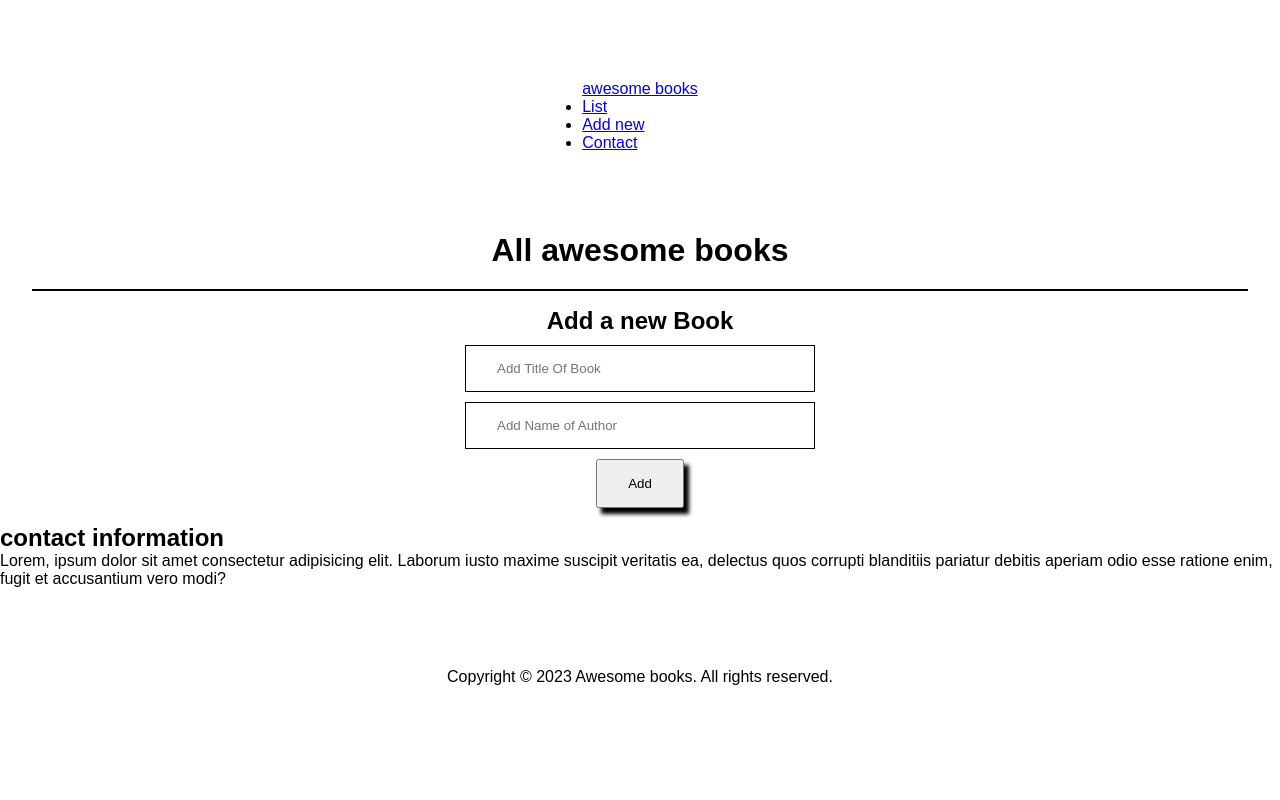
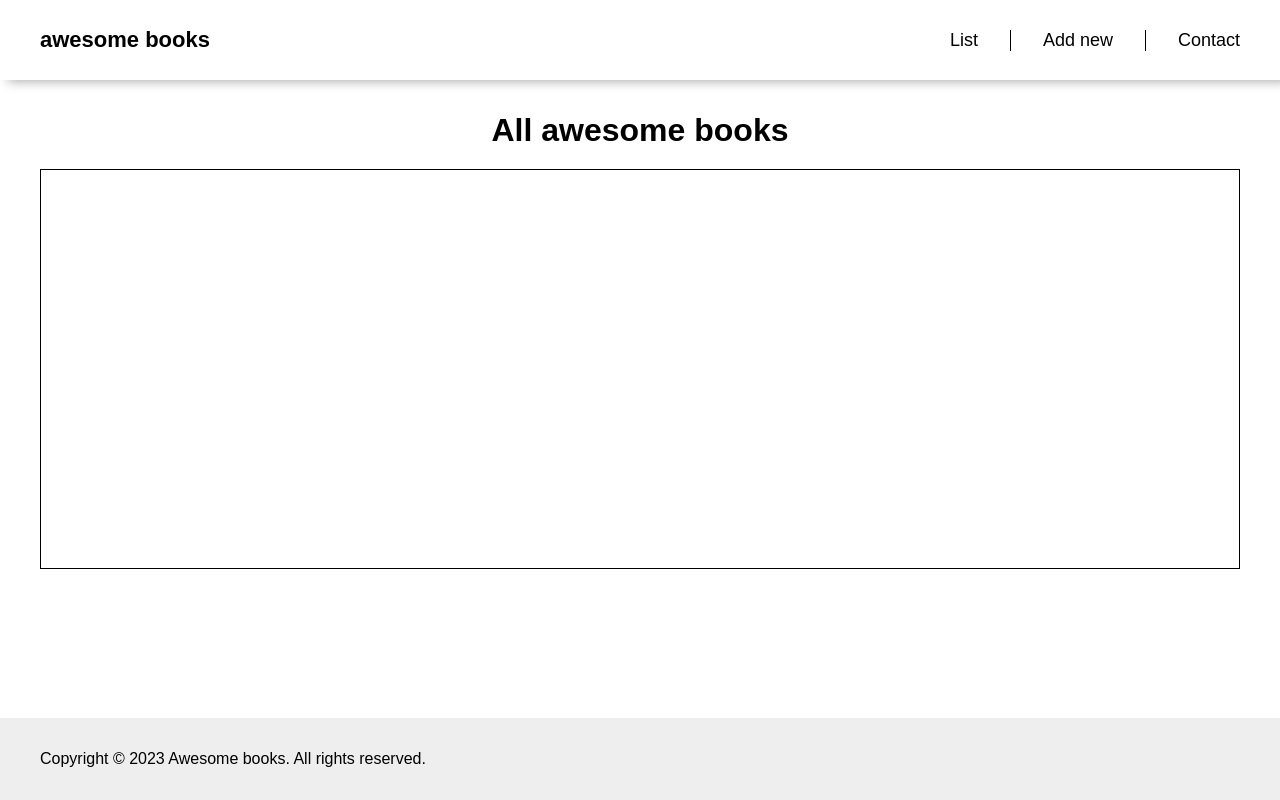
Before and after one commit to ahmidou09/Awesome-books, a website: page index.html in a window 1280 px wide. Drawn offline with Linux system fonts and the light colour scheme.

Commit message:
add style for header and contact and footer and js to display only one of the three content sections

```diff
--- a/index.html
+++ b/index.html
@@ -15,13 +15,13 @@
           </div>
 
           <ul class="nav__list">
-            <li class="nav__item">
+            <li class="nav__item" data-id="booksList">
               <a href="#" class="nav__link">List</a>
             </li>
-            <li class="nav__item">
+            <li class="nav__item" data-id="forms">
               <a href="#" class="nav__link">Add new</a>
             </li>
-            <li class="nav__item">
+            <li class="nav__item" data-id="contacts">
               <a href="#" class="nav__link">Contact</a>
             </li>
           </ul>
@@ -31,12 +31,12 @@
 
     <main>
       <div class="container">
-        <div class="booksList">
+        <div class="booksList dynamic active">
           <h1>All awesome books</h1>
           <div class="listBooks"></div>
         </div>
 
-        <div class="forms">
+        <div class="forms dynamic">
           <form class="form">
             <h2>Add a new Book</h2>
             <input
@@ -53,14 +53,21 @@
           </form>
         </div>
 
-        <div class="contacts">
-          <h2>contact information</h2>
-          <p>
+        <div class="contacts dynamic">
+          <h1>contact information</h1>
+          <div class="contactCenter">
+            <p class="contactPara">
               Lorem, ipsum dolor sit amet consectetur adipisicing elit. Laborum
               iusto maxime suscipit veritatis ea, delectus quos corrupti
-            blanditiis pariatur debitis aperiam odio esse ratione enim, fugit et
-            accusantium vero modi?
             </p>
+            <ul class="contactList">
+              <li class="contactItem">Our e-mail: mail@mail.com</li>
+              <li class="contactItem">Our phone number: 004541255585445</li>
+              <li class="contactItem">
+                Our address: Lorem ipsum dolor sit amet.
+              </li>
+            </ul>
+          </div>
         </div>
       </div>
     </main>
--- a/script.js
+++ b/script.js
@@ -5,10 +5,15 @@ class BookList {
     this.authorInput = document.querySelector('.authorInput');
     this.listBooks = document.querySelector('.listBooks');
 
+    this.navItems = document.querySelectorAll('.nav__item');
+    this.contentDynamic = document.querySelectorAll('.dynamic');
+
     this.books = JSON.parse(localStorage.getItem('books')) || [];
 
     this.renderBooks();
     this.form.addEventListener('submit', this.handleFormSubmit);
+
+    this.navItems.forEach((link) => link.addEventListener('click', this.handleContent));
   }
 
   renderBooks = () => {
@@ -68,6 +73,17 @@ class BookList {
       this.renderBooks();
     }
   };
+
+   handleContent = (e) => {
+     this.navItems.forEach((link) => link.classList.remove('blue'));
+     this.contentDynamic.forEach((el) => {
+       el.classList.remove('active');
+       if (el.classList.contains(e.currentTarget.dataset.id)) {
+         el.classList.add('active');
+         e.currentTarget.classList.add('blue');
+       }
+     });
+   }
 }
 
 const book = new BookList();
--- a/styles.css
+++ b/styles.css
@@ -9,11 +9,52 @@ body {
 }
 
 .container {
+  max-width: 75rem;
+  margin: 0 auto;
+}
+
+.header {
+  box-shadow: 8px 2px 10px 0 rgba(0, 0, 0, 0.3);
+  margin-bottom: 2rem;
+}
+
+.navigation {
   display: flex;
-  flex-direction: column;
+  justify-content: space-between;
+  height: 80px;
   align-items: center;
-  max-width: 80rem;
-  margin: 5rem auto;
+}
+
+.logo__link {
+  font-weight: bolder;
+  font-size: 22px;
+  text-decoration: none;
+  color: #000;
+}
+
+.nav__list {
+  display: flex;
+  list-style: none;
+}
+
+.nav__item {
+  padding-left: 2rem;
+  cursor: pointer;
+}
+
+.blue a {
+  color: blue;
+}
+
+.nav__item:not(:last-child) {
+  padding-right: 2rem;
+  border-right: 1px solid black;
+}
+
+.nav__link {
+  text-decoration: none;
+  font-size: 18px;
+  color: #000;
 }
 
 h1 {
@@ -23,7 +64,8 @@ h1 {
 
 .listBooks {
   border: 1px solid #000;
-  width: 95vw;
+  height: 50vh;
+  overflow: scroll;
 }
 
 .book {
@@ -69,3 +111,46 @@ form {
   padding: 15px 30px;
   box-shadow: 5px 6px 4px 0 rgba(0, 0, 0, 1);
 }
+
+.footer {
+  background-color: #eee;
+  position: fixed;
+  bottom: 0;
+  width: 100%;
+  padding: 2rem 1rem;
+}
+
+.booksList {
+  display: none;
+}
+
+.forms {
+  display: none;
+}
+
+.contacts {
+  display: none;
+}
+
+.contactCenter {
+  height: 50vh;
+  display: grid;
+  align-content: center;
+  justify-content: center;
+  width: 70%;
+}
+
+.contactPara {
+  font-weight: bold;
+  font-size: 20px;
+  margin-bottom: 2rem;
+}
+
+.contactItem {
+  line-height: 1.2;
+  margin-bottom: 1rem;
+}
+
+.active {
+  display: block;
+}
```
Lines whose indentation alone changed are shown as unchanged.
